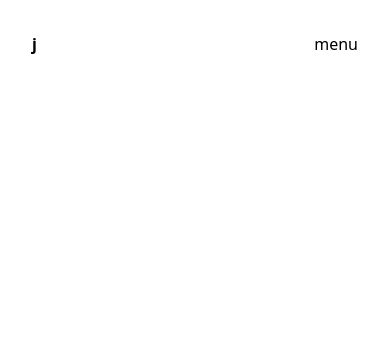
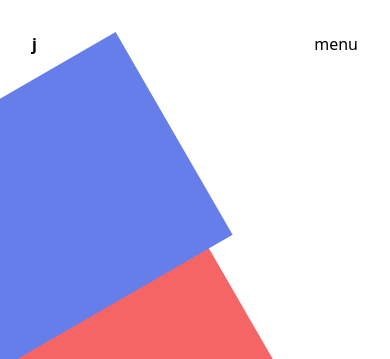
Before and after one commit to junebloom/junebloom.github.io, a Gatsby site: page / in a window 390 px wide. Shown: the top 359 px of the page. Built offline with nearby package versions, Linux system fonts and the light colour scheme; Gatsby itself is replaced by a stand-in of ours.

Commit message:
Add hero background shapes

```diff
--- a/src/components/header.js
+++ b/src/components/header.js
@@ -17,7 +17,7 @@ const Header = ({ siteTitle }) => {
     };
   });
 
-  let className = `fixed z-10 w-full flex justify-between p-8 lg:bg-transparent`;
+  let className = `fixed z-50 w-full flex justify-between p-8 lg:bg-transparent`;
   if (scrolled) className += ` bg-white`;
 
   return (
--- a/src/pages/index.js
+++ b/src/pages/index.js
@@ -7,9 +7,26 @@ const IndexPage = () => (
   <Layout>
     <SEO title="Home" />
     {/* Hero */}
-    <section className="w-full h-screen relative flex justify-center items-center">
+    <section className="overflow-visible w-full h-screen relative flex justify-center items-center">
+      {/* background shapes */}
+      <div
+        className="absolute bg-red-500"
+        style={{
+          width: "80vw",
+          height: "60vw",
+          transform: "translate(-35%, -32%) rotate(-30deg)",
+        }}
+      />
+      <div
+        className="absolute bg-indigo-500"
+        style={{
+          width: "80vw",
+          height: "60vw",
+          transform: "translate(-50%, -90%) rotate(-30deg)",
+        }}
+      />
       {/* name container */}
-      <div className="flex flex-col">
+      <div className="z-10 flex flex-col">
         {/* title */}
         <div className="text-6xl font-black">juniper</div>
         {/* subtitle */}
@@ -18,7 +35,7 @@ const IndexPage = () => (
     </section>
 
     {/* Content */}
-    <div className="max-w-screen-md mx-auto px-4 space-y-24">
+    <div className="relative max-w-screen-md mx-auto px-4 space-y-24">
       {/* Hire me */}
       <section className="flex flex-col space-y-2">
         <h2 className="font-bold p-2">
```
